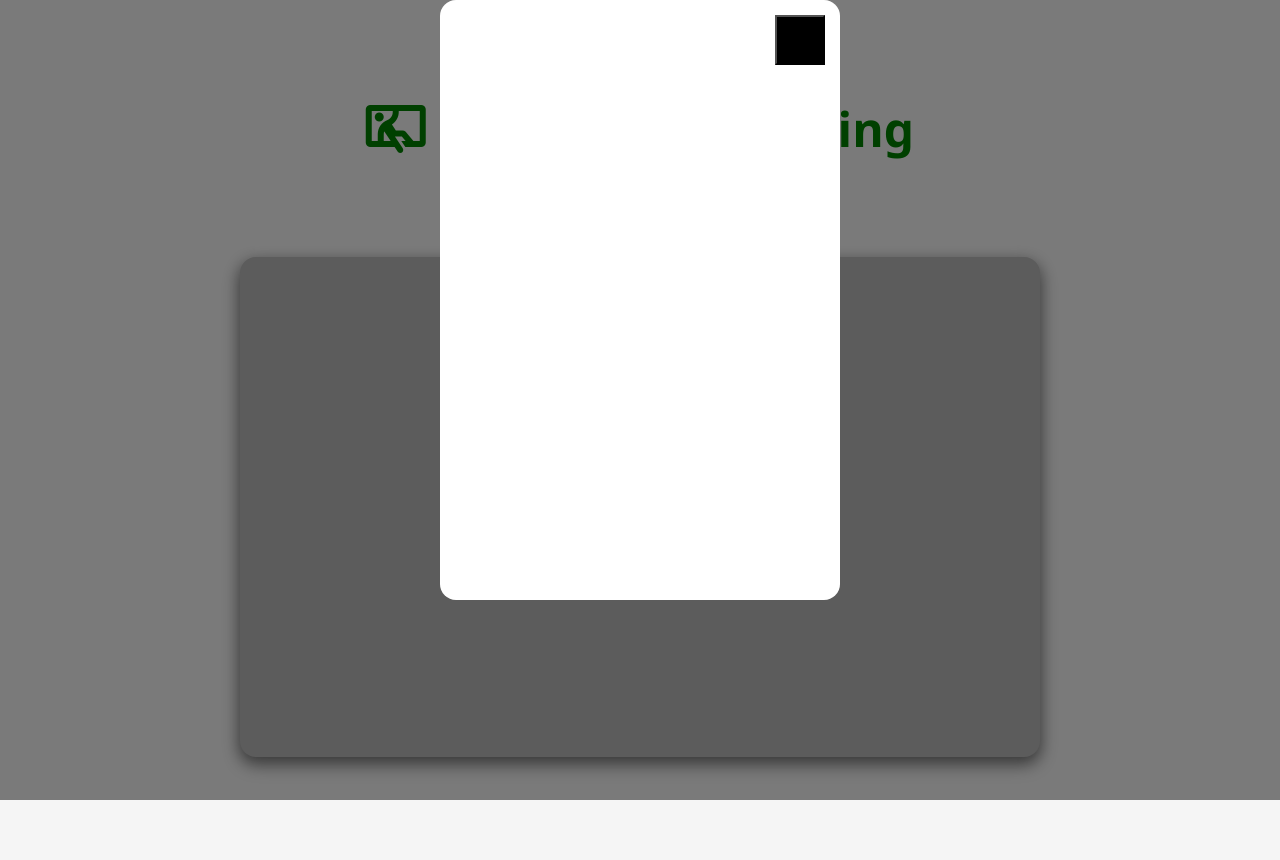
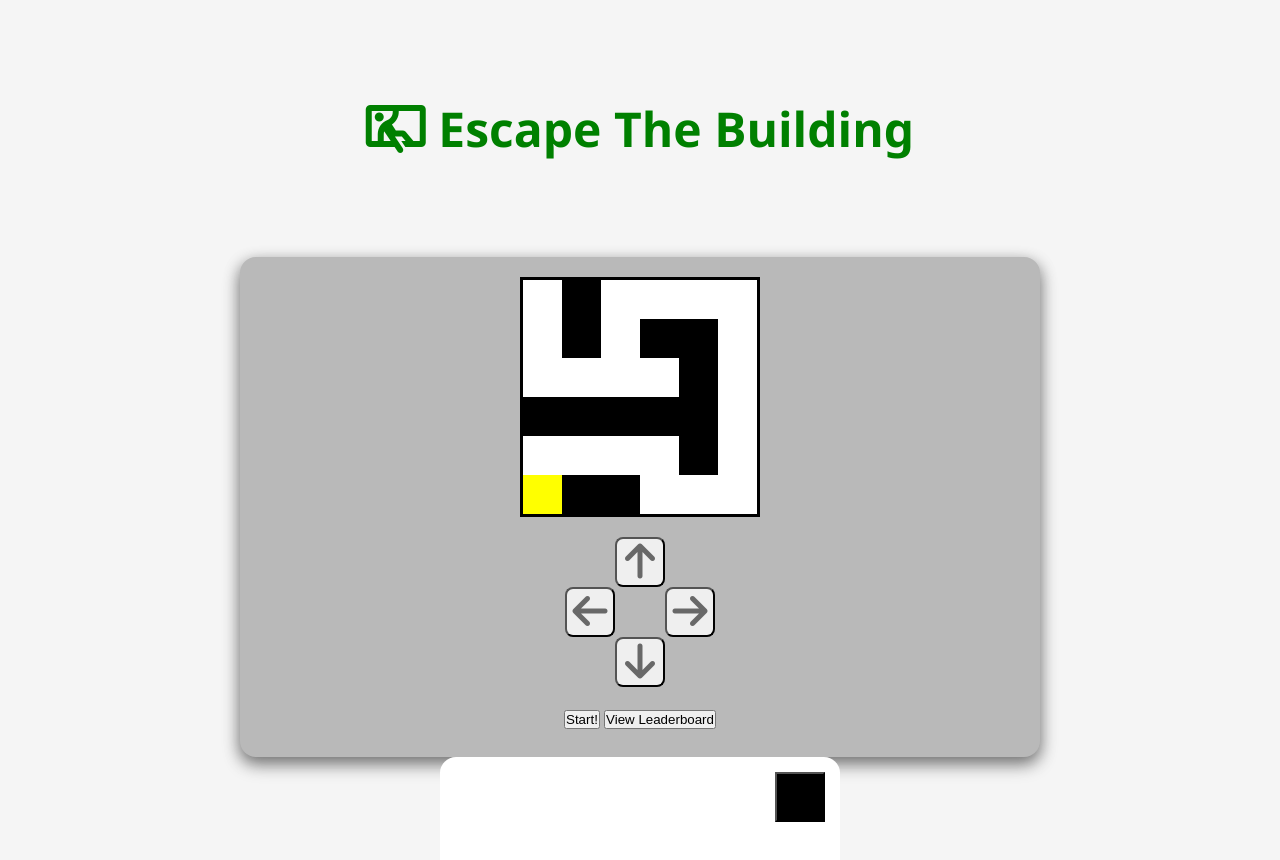
Before and after one commit to Linber93/escapeTheBuilding, a plain HTML site: page index.html in a window 1280 px wide. Both pictures are taken after a click on the button "View Leaderboard". Before the commit the page ends 800 px from the top, so only its background shows below. Drawn offline with Linux system fonts and the light colour scheme.

Commit message:
add style to navigation buttons

```diff
--- a/assets/css/style.css
+++ b/assets/css/style.css
@@ -37,6 +37,7 @@ body {
     border: solid black;
     display: flex;
     flex-wrap: wrap;
+    background: #ffffff;
 }
 
 .wall {
@@ -51,21 +52,29 @@ body {
     height: 16.67%;
 }
 
+.nav-btn {
+  border-radius: 8px;
+  font-size: 40px;
+  width: 50px;
+  height: 50px;
+  color: rgb(104, 104, 104);
+}
+
+.controls {
+  display: flex;
+  width: 150px;
+  flex-wrap: wrap;
+  margin: 20px auto
+}
 
 
-#leaderboard-overlay {
-    position: fixed;
-    display: none;
-    width: 100%;
-    height: 100%;
-    top: 0;
-    left: 0;
-    right: 0;
-    bottom: 0;
-    background-color: rgba(0,0,0,0.5);
-    z-index: 2;
-    cursor: pointer;
-  }
+.nav-anchor {
+  width: 50px;
+  height: 50px;
+}
+
+
+
 
 
   .overlay-content-block {
@@ -109,13 +118,12 @@ body {
     cursor: pointer;
   }
 
-  .leaderboard-list {
-    margin: 40% auto;
-    font-size: 3rem;
-  }
+
+
 
   .current-position {
     background: red;
+    border-radius: 50%;
   }
 
   .exit-location {
--- a/index.html
+++ b/index.html
@@ -16,10 +16,15 @@
         <div class="game-building"></div>
         <div id="countdown"></div>
     <div class="controls">
-        <button class="nav-btn" id="up">move up</button>
-        <button class="nav-btn" id="left">move left</button>
-        <button class="nav-btn" id="right">move right</button>
-        <button class="nav-btn" id="down">move down</button>
+        <div class="nav-anchor navigation"></div>
+        <button class="nav-btn navigation" id="up"><i class="fa-solid fa-arrow-up"></i></button>
+        <div class="nav-anchor navigation"></div>
+        <button class="nav-btn navigation" id="left"><i class="fa-solid fa-arrow-left"></i></button>
+        <div class="nav-anchor navigation"></div>
+        <button class="nav-btn navigation" id="right"><i class="fa-solid fa-arrow-right"></i></button>
+        <div class="nav-anchor navigation"></div>
+        <button class="nav-btn navigation" id="down"><i class="fa-solid fa-arrow-down"></i></button>
+        <div class="nav-anchor navigation"></div>
     </div>
         <button class="menu" data-type="start-game">Start!</button>
         <button class="menu" data-type="leaderboard">View Leaderboard</button>
```
